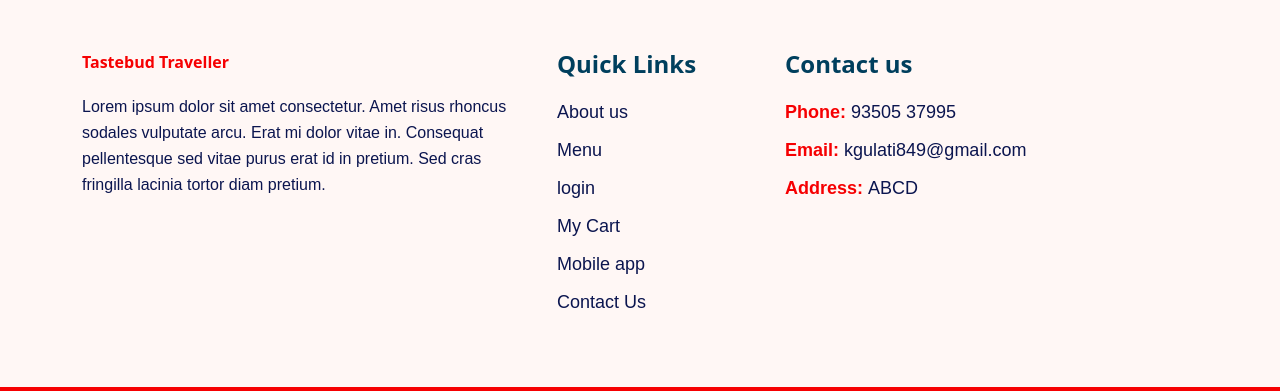
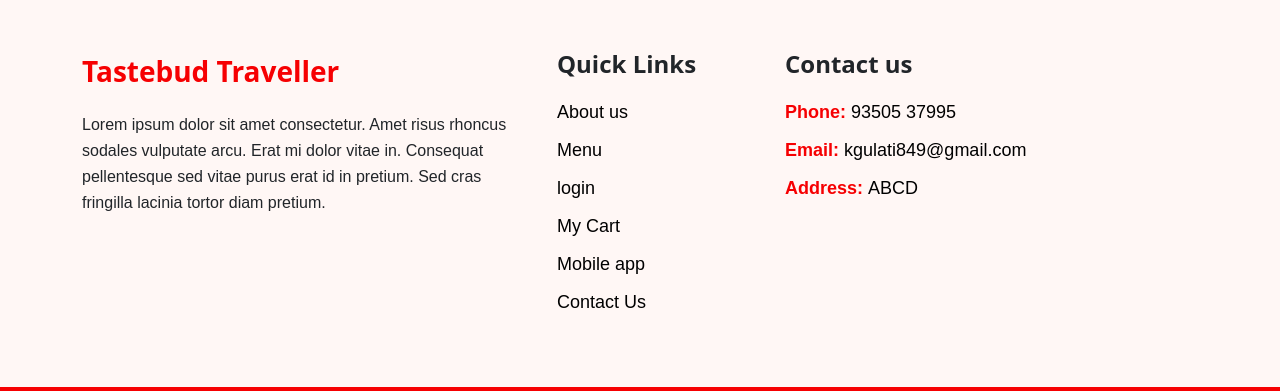
Before and after one commit to khushiGulati16/Eval-1, a plain HTML site: page footer.html in a window 1280 px wide. Shown: the top 391 px of the page. Drawn offline with nearby package versions, Linux system fonts and the light colour scheme.

Commit message:
Adding footer css!

```diff
--- a/footer.css
+++ b/footer.css
@@ -1,10 +1,13 @@
-*-footer-*/
+/*-footer-*/
 
 ul.social-icon {
     display: flex;
     list-style: none;
     gap: 10px;
     float: right;
+}
+.footer-top .col-md-5 strong {
+    font-size: 28px;
 }
 .footer-top {
     background: #fff7f5;
@@ -15,20 +18,18 @@ ul.social-icon {
     font-size: 16px;
 	 font-family: 'Poppins', sans-serif;
     line-height: 26px;
-	color:#0B154F;
 }
 .footer-top h3 {
     font-size: 24px;
     font-weight: 700;
     line-height: 28px;
     margin-bottom: 15px;
-    color: #003F5D;
 }
 .footer-top strong {
     color: #f60002;
 }
 .footer-top ul li a {
-    color:#0B154F;
+    color:#000;
 }
 .footer-top ul {
     list-style: none;
```
